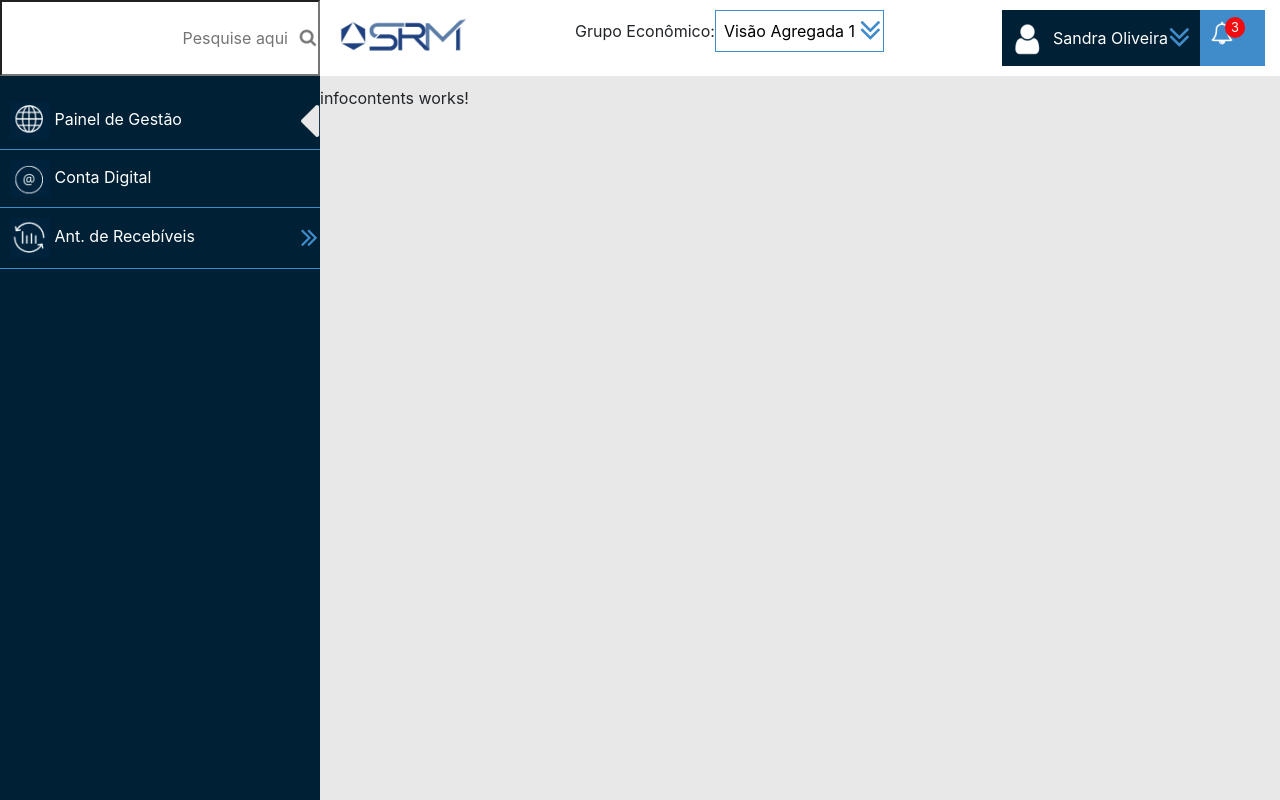
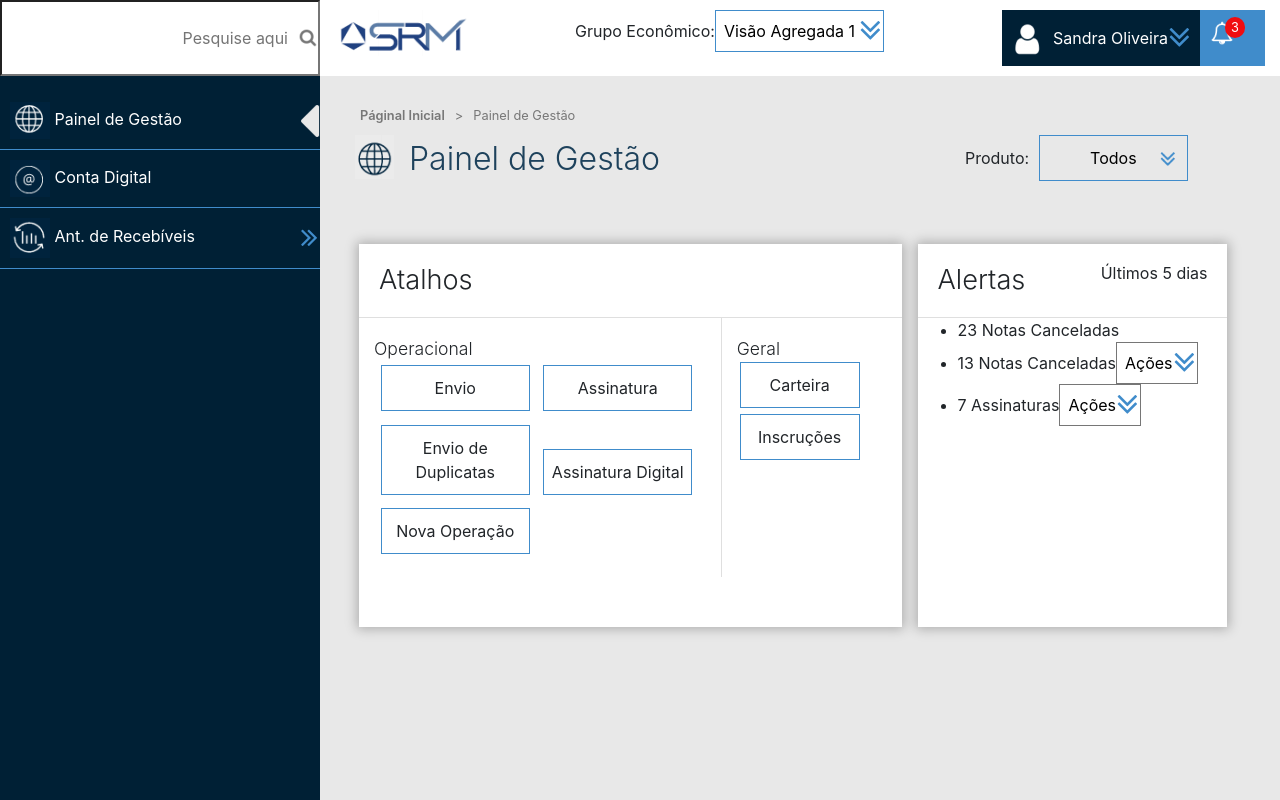
Before and after one commit to ElvisBM/tela-crm, an Angular app: page / in a window 1280 px wide. Built offline with nearby package versions, Linux system fonts and the light colour scheme.

Commit message:
styles e estrutura base atalhos

```diff
--- a/src/app/infocontents/infocontents.component.html
+++ b/src/app/infocontents/infocontents.component.html
@@ -1,3 +1,63 @@
-<p>
-  infocontents works!
-</p>
+<header class="container-fluid">
+	<div id="breadcrumbs" class="row">
+		<a href="#">Páginal Inicial</a> > <span>Painel de Gestão</span>
+	</div>
+	<div id="header" class="row">
+		<div id="title" class="col-8">
+			<img src="assets/images/icon-globo1.png">
+			<h3>Painel de Gestão</h3>
+		</div>
+		<div id="produto" class="col-4">
+			<label for="Produto">Produto: </label>
+			<select name="" id="produto">
+				<option>Todos</option>
+			</select>
+		</div>
+	</div>
+</header>
+<section class="container-fluid">
+	<div class="row">
+		<aside id="atalhos" class="col-7 m-2 ml-4">
+			<h3>Atalhos</h3>
+			<div class="row">
+				<div class="lista col-8">
+					<h4>Operacional</h4>
+					<ul>
+						<li>Envio</li>
+						<li>Assinatura</li>
+						<li>Envio de Duplicatas</li>
+						<li>Assinatura Digital</li>
+						<li>Nova Operação</li>
+					</ul>
+				</div>
+				<div id="geral" class="lista col-4">
+					<h4>Geral</h4>
+					<ul>
+						<li>Carteira</li>
+						<li>Inscruções</li>
+					</ul>
+				</div>
+			</div>
+		</aside>
+		<aside id="alertas" class="col-4 m-2">
+			<h3>Alertas <span>Últimos 5 dias</span></h3>
+			<ul>
+				<li>
+					<span>23 Notas Canceladas</span>
+				</li>
+				<li>
+					<span>13 Notas Canceladas</span>
+					<select name="" id="">
+						<option value="">Ações</option>
+					</select>
+				</li>
+				<li>
+					<span>7 Assinaturas</span>
+					<select name="" id="">
+						<option value="">Ações</option>
+					</select>
+				</li>
+			</ul>
+		</aside>
+	</div>
+</section>
--- a/src/app/infocontents/infocontents.component.scss
+++ b/src/app/infocontents/infocontents.component.scss
@@ -0,0 +1,106 @@
+.row{
+	margin:0px;
+}
+header{
+	height: 150px;
+	padding: 10px 30px;
+	#breadcrumbs{
+	color: #777777;
+	font-size: 0.8rem;
+	padding: 10px;
+	a{
+		display: inline-block;
+		color: #777777;
+		font-weight: 600;
+		margin-right: 10px;
+	}
+	span{
+		display: inline-block;
+		margin-left: 10px;
+	}
+	}
+	#title{
+    padding-left: 5px;
+    h3{
+      display: inline-block;
+      color: #1e425c;
+      font-weight: 300;
+      margin-left: 15px;
+      vertical-align: -8px;
+      font-size: 2rem;
+    }
+	}
+	#produto{
+		label{
+			margin-right: 10px;
+		}
+		select{
+			border: 1px solid #408ccb;
+      padding: 10px  50px;
+      background-size: 1.2rem;
+      background-position: 92% 55%;
+		}
+	}
+}
+section{
+	height: 100%;
+	aside{
+		background: #fff;
+		padding:0px 0px 50px;
+		-webkit-box-shadow: 0px 0px 11px 2px rgba(0,0,0,0.26);
+		-moz-box-shadow: 0px 0px 11px 2px rgba(0,0,0,0.26);
+		box-shadow: 0px 0px 11px 2px rgba(0,0,0,0.26);
+		h3{
+			display: block;
+			width: 100%;
+			border-bottom: 1px solid rgb(223, 223, 223);
+			padding: 20px;
+			font-size: 1.7rem;
+			font-weight: 300;
+			margin-bottom: 0px;
+			span{
+				display: inline-block;
+				font-size: 1rem;
+				font-weight: 400;
+				float:right;
+			}
+		}
+
+		h4{
+			font-weight: 300;
+			font-size: 1.1rem;
+			margin-bottom:0px;
+		}
+	}
+
+	#atalhos{
+		ul{
+			margin-left: 0px;
+			padding: 0px;
+		}
+		.lista{
+			padding-top: 20px;
+			li{
+				display: inline-block;
+				width: 45%;
+				padding: 10px 0px;
+				text-align: center;
+				border: 1px solid #408ccb;
+        margin: 2%;
+        cursor: pointer;
+        &:hover{
+          background: #408ccb;
+          color: #fff;
+        }
+			}
+			&+.lista{
+				border-left: 1px solid rgb(223, 223, 223);
+			}
+    }
+    #geral{
+      li{
+        width: 80%;
+      }
+    }
+	}
+}
```
